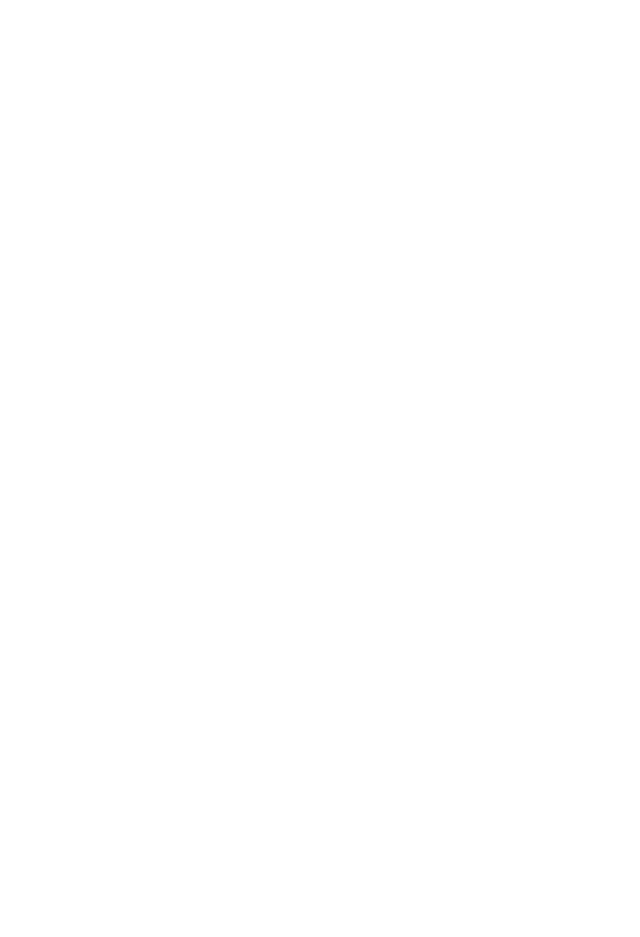
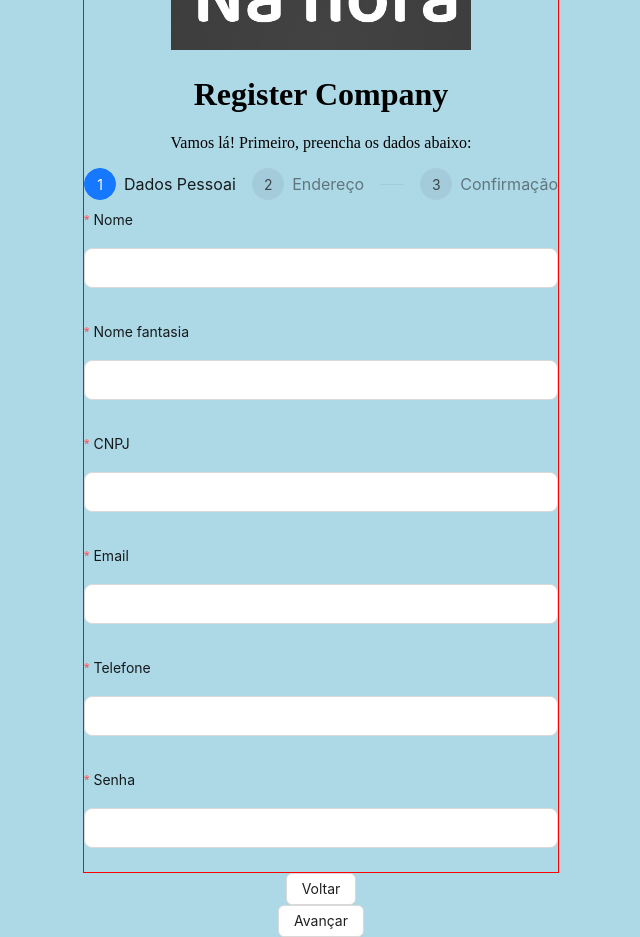
Before and after one commit to na-hora/web, a React (Vite) app: page /company/register in a window 1280 px wide. Shown: the part 160-1097 px from the top of the page, without its empty margins (319-959 px from the left). Before the commit the page ends 800 px from the top, so only its background shows below. Built offline with nearby package versions, Linux system fonts and the light colour scheme.

Commit message:
feat: init company form

```diff
--- a/package.json
+++ b/package.json
@@ -10,7 +10,9 @@
     "preview": "vite preview"
   },
   "dependencies": {
+    "@tanstack/react-query": "^5.45.1",
     "antd": "^5.18.1",
+    "axios": "^1.7.2",
     "react": "^18.2.0",
     "react-dom": "^18.2.0",
     "react-router-dom": "^6.23.1"
--- /dev/null
+++ b/src/components/register-company/address-form/index.tsx
@@ -0,0 +1,31 @@
+import { Form, Input } from "antd";
+
+export const RegisterCompanyAddressForm = () => {
+  return (
+    <Form layout="vertical" size="large">
+      <Form.Item label="CEP" name="zipCode">
+        <Input />
+      </Form.Item>
+
+      <Form.Item label="Cidade" name="cityId">
+        <Input />
+      </Form.Item>
+
+      <Form.Item label="Bairro" name="neighborhood">
+        <Input />
+      </Form.Item>
+
+      <Form.Item label="Rua" name="street">
+        <Input />
+      </Form.Item>
+
+      <Form.Item label="Número" name="number">
+        <Input />
+      </Form.Item>
+
+      <Form.Item label="Complemento" name="complement">
+        <Input type="password" />
+      </Form.Item>
+    </Form>
+  );
+};
--- /dev/null
+++ b/src/components/register-company/company-form/index.tsx
@@ -0,0 +1,31 @@
+import { Form, Input } from "antd";
+
+export const RegisterCompanyForm = () => {
+  return (
+    <Form layout="vertical" size="large">
+      <Form.Item label="Nome" name="name" required>
+        <Input />
+      </Form.Item>
+
+      <Form.Item label="Nome fantasia" name="fantasyName" required>
+        <Input />
+      </Form.Item>
+
+      <Form.Item label="CNPJ" name="cnpj" required>
+        <Input />
+      </Form.Item>
+
+      <Form.Item label="Email" name="email" required>
+        <Input />
+      </Form.Item>
+
+      <Form.Item label="Telefone" name="phone" required>
+        <Input />
+      </Form.Item>
+
+      <Form.Item label="Senha" name="password" required>
+        <Input type="password" />
+      </Form.Item>
+    </Form>
+  );
+};
--- /dev/null
+++ b/src/components/register-company/confirmation-form/index.tsx
@@ -0,0 +1,11 @@
+import { Button, Form } from "antd";
+
+export const RegisterCompanyConfirmationForm = () => {
+  return (
+    <Form.Item wrapperCol={{ offset: 8, span: 16 }}>
+      <Button type="primary" htmlType="submit">
+        Criar minha conta
+      </Button>
+    </Form.Item>
+  );
+};
--- /dev/null
+++ b/src/pages/company/register/index.tsx
@@ -0,0 +1,68 @@
+import { Button, Steps } from "antd";
+import { useState } from "react";
+import { RegisterCompanyAddressForm } from "../../../components/register-company/address-form";
+import { RegisterCompanyForm } from "../../../components/register-company/company-form";
+import { RegisterCompanyConfirmationForm } from "../../../components/register-company/confirmation-form";
+
+export const RegisterCompany = () => {
+  const [currentStep, setCurrentStep] = useState(0);
+
+  const nextStep = () => {
+    if (currentStep < 2) {
+      setCurrentStep(currentStep + 1);
+    }
+  };
+
+  const prevStep = () => {
+    if (currentStep > 0) {
+      setCurrentStep(currentStep - 1);
+    }
+  };
+
+  return (
+    <main
+      style={{
+        background: "lightblue",
+        height: "100%",
+        display: "grid",
+        placeItems: "center",
+      }}
+    >
+      <section
+        style={{
+          margin: "0 auto",
+          maxWidth: "1200px",
+          border: "1px solid red",
+          textAlign: "center",
+        }}
+      >
+        <img src="/logo.png" alt="" style={{ width: "300px" }} />
+        <h1>Register Company</h1>
+        <p>Vamos lá! Primeiro, preencha os dados abaixo:</p>
+
+        <Steps
+          current={currentStep}
+          items={[
+            {
+              title: "Dados Pessoais",
+            },
+            {
+              title: "Endereço",
+            },
+            {
+              title: "Confirmação",
+              disabled: currentStep < 1,
+            },
+          ]}
+          onChange={setCurrentStep}
+        />
+
+        {currentStep === 0 && <RegisterCompanyForm />}
+        {currentStep === 1 && <RegisterCompanyAddressForm />}
+        {currentStep === 2 && <RegisterCompanyConfirmationForm />}
+      </section>
+      <Button onClick={prevStep}>Voltar</Button>
+      <Button onClick={nextStep}>Avançar</Button>
+    </main>
+  );
+};
```
Also changed, not shown: src/routes/index.tsx (+7 -5 lines), public/logo.png (added), 1 other file (tests, documents, lock files or other folders).
